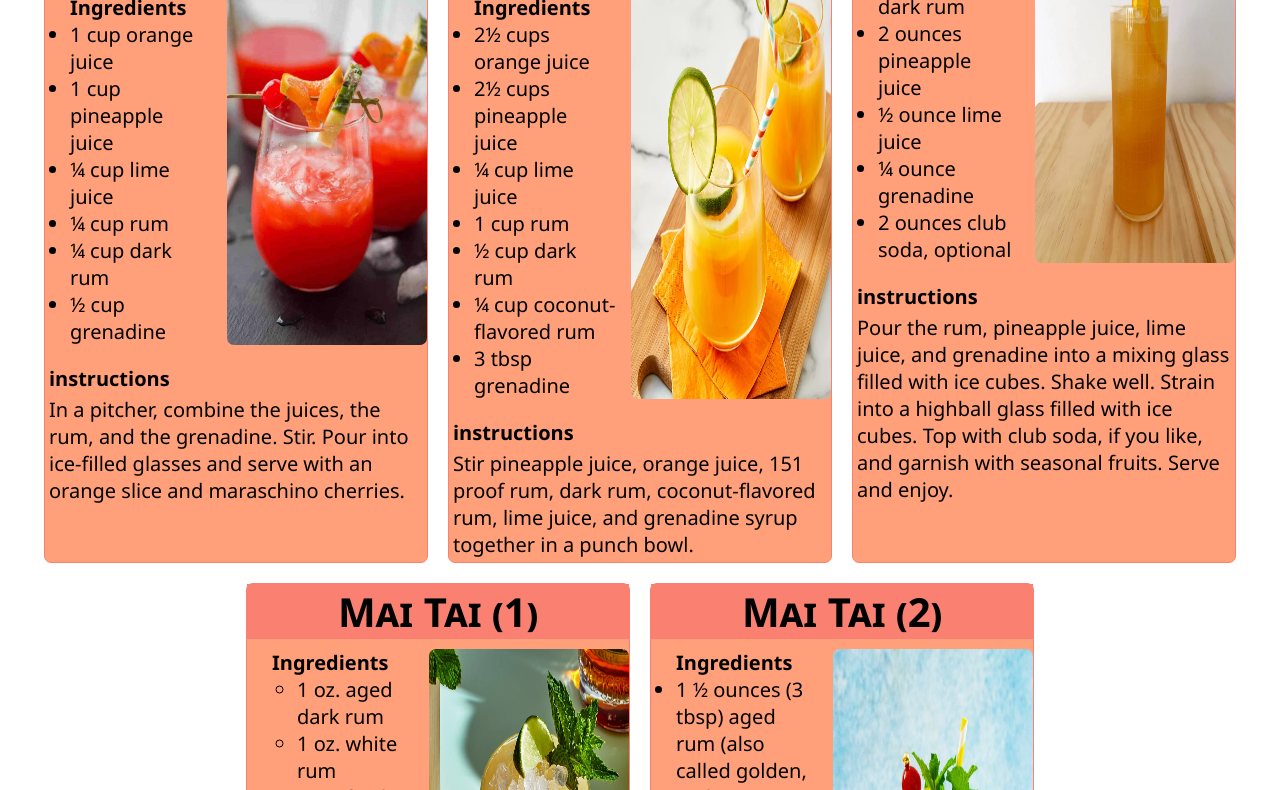
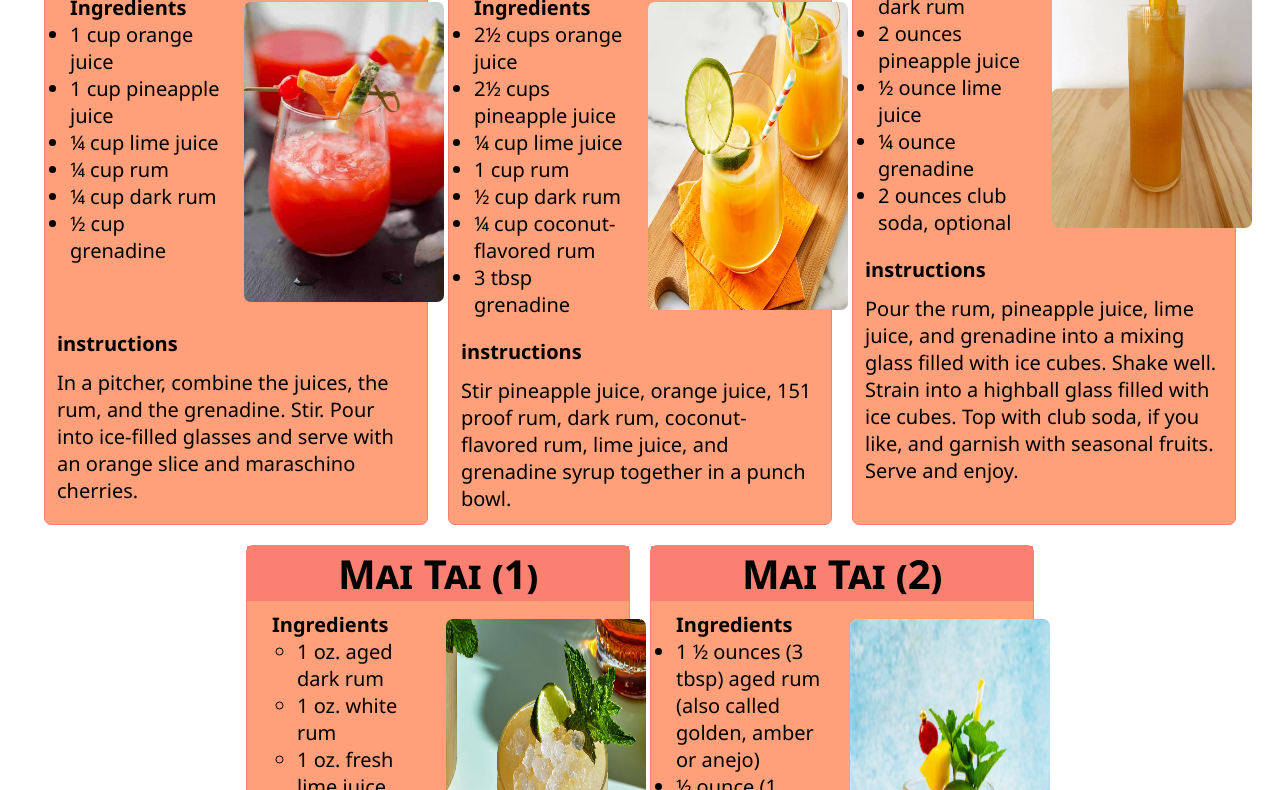
Before and after one commit to mroberts70/drinksworthdrinking, a plain HTML site: page index.html in a window 1280 px wide. Shown: the part 366-1156 px from the top of the page. Drawn offline with Linux system fonts and the light colour scheme.

Commit message:
played with margins and pading
played with margins and padding to make some visual improvements. I think the next step is to make each image the top part of the drink "card"

```diff
--- a/styles/main.css
+++ b/styles/main.css
@@ -46,15 +46,20 @@ h3 {
     text-align: center;
     font-variant: small-caps;
 }
+.drink-image {
+    width: 50%;
+}
 .drink-image img {
     max-width: 200px;
     border-radius: 7px;
+    display: block;
+    margin: .5rem;
 }
 h4.instructions {
-    margin: 20px .25rem 0;
+    margin: 20px .75rem 0;
 }
 p.instructions {
-    margin: .25rem;
+    margin: .75rem;
 }
 ul {
     padding-left: 25px;
```
